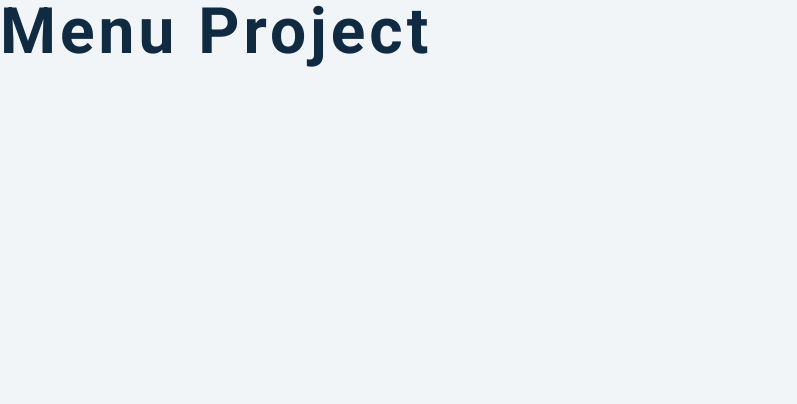
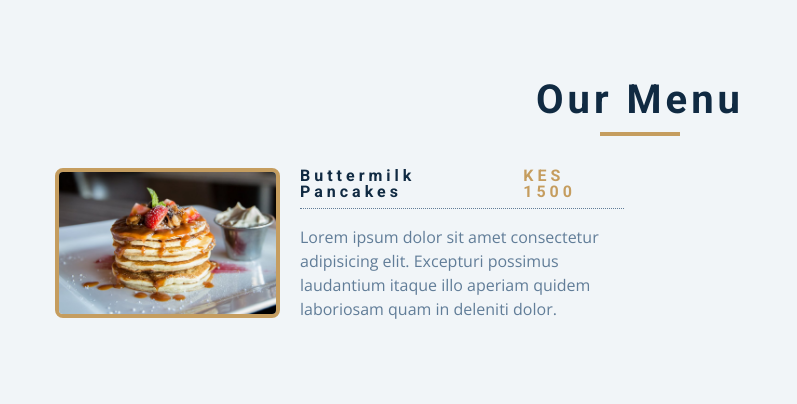
Before and after one commit to apudo-Sebby/Filter-funnel-, a plain HTML site: page setup/index.html in a window 1280 px wide. Shown: the whole page, without its empty margins (0-797 px from the left). Drawn offline with nearby package versions, Linux system fonts and the light colour scheme.

Commit message:
Finished setting up the mark up

```diff
--- a/setup/index.html
+++ b/setup/index.html
@@ -13,7 +13,29 @@
     <link rel="stylesheet" href="styles.css" />
   </head>
   <body>
-    <h1>Menu Project</h1>
+    <section class="section menu">
+      <!-- title -->
+      <div class="title">
+        <h2>Our menu</h2>
+        <div class="underline"></div>
+      </div>
+      <!-- filter buttons -->
+      <!-- menu items -->
+      <div class="section-center">
+        <!-- single item -->
+        <article class="menu-item">
+          <img src="./menu-item.jpeg" class="photo" alt="menu-item">
+          <div class="item-info">
+            <header>
+              <h4>Buttermilk pancakes</h4>
+              <h4 class="price">KES 1500</h4>
+            </header>
+            <p class="item-text">Lorem ipsum dolor sit amet consectetur adipisicing elit. Excepturi possimus laudantium itaque illo aperiam quidem laboriosam quam in deleniti dolor.</p>
+          </div>
+        </article>
+        <!-- end of single item -->
+      </div>
+    </section>
     <!-- javascript -->
     <script src="app.js"></script>
   </body>
```
